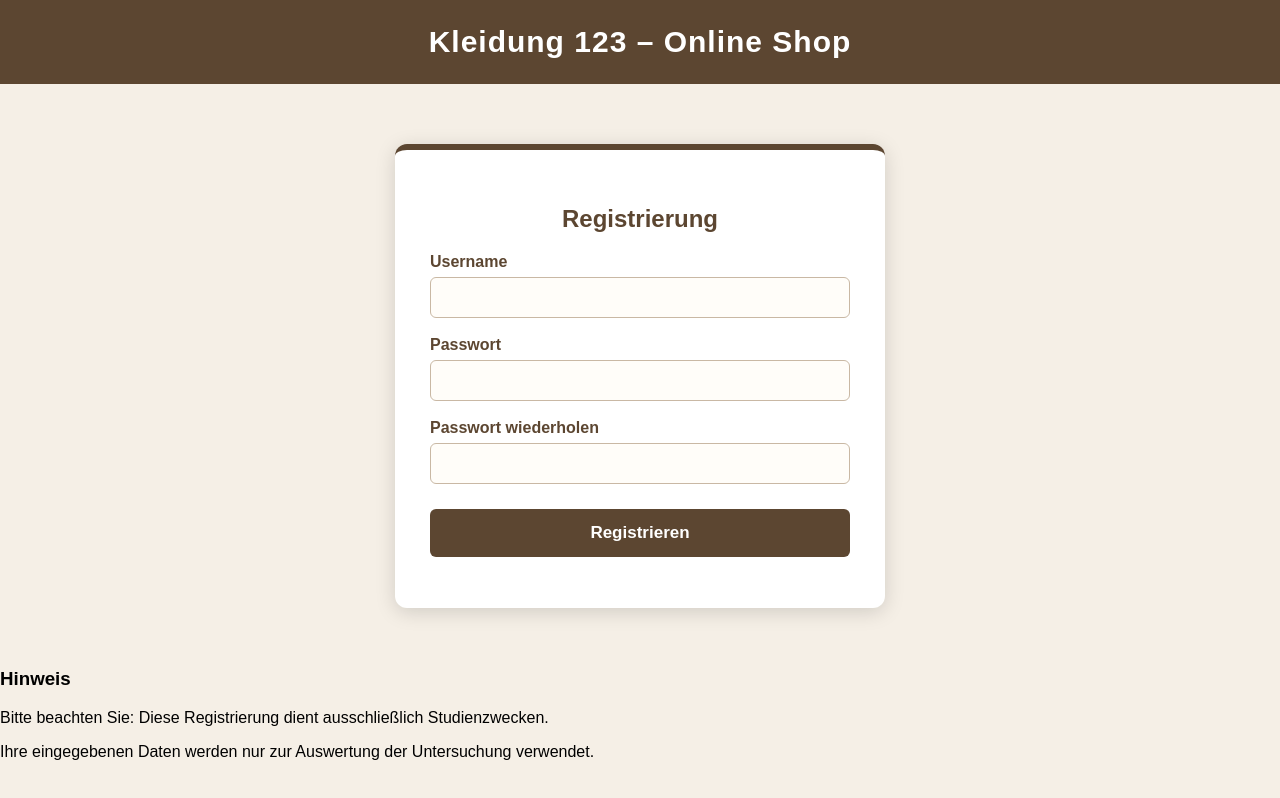
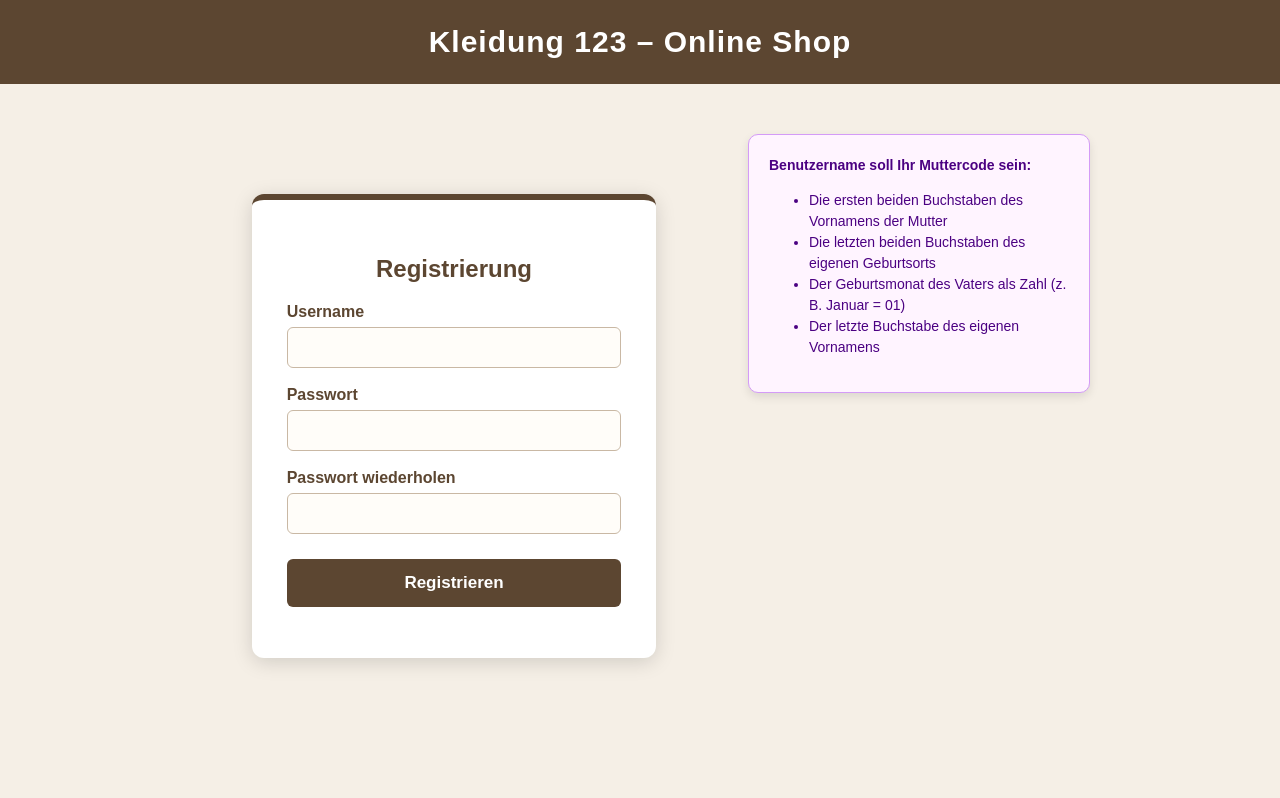
Before and after one commit to Hinsena/Hinsena.github.io, a website: page index.html in a window 1280 px wide. Drawn offline with Linux system fonts and the light colour scheme.

Commit message:
Add styling and info box for registration section

```diff
--- a/index.html
+++ b/index.html
@@ -80,6 +80,34 @@
 
     .screen { display: none; }
     .active { display: block; }
+
+     /* ===== Flex Container für Form + Info Box ===== */
+    .main-container {
+      display: flex;
+      justify-content: center;
+      align-items: flex-start;
+      gap: 30px;
+      max-width: 900px;
+      margin: 50px auto;
+    }
+
+    /* ===== Info Box rechts ===== */
+    .info-box {
+      width: 300px;
+      background-color: #fff4ff;
+      border: 1px solid #d49bf7;
+      border-radius: 10px;
+      padding: 20px;
+      color: #4b0082;
+      font-size: 14px;
+      line-height: 1.5;
+      box-shadow: 0 4px 10px rgba(0,0,0,0.1);
+    }
+
+    @media (max-width: 800px) {
+      .main-container { flex-direction: column; align-items: center; }
+      .info-box { width: 90%; margin-top: 20px; }
+    }
   </style>
 </head>
 <body>
@@ -87,11 +115,11 @@
 <header>Kleidung 123 – Online Shop</header>
 
 <!-- Registrierung -->
-<!-- Registrierung -->
+<!-- Registrierung + Info Box -->
 <div id="registerScreen" class="screen active">
   <div class="main-container">
 
-    <!-- Originaler Registrierungs-Container -->
+    <!-- Registrierung Formular -->
     <div class="container">
       <h2>Registrierung</h2>
       <form id="registerForm">
@@ -106,16 +134,19 @@
       <p class="error" id="regError"></p>
     </div>
 
-    <!-- 🟣 INFO-BOX (NEU) -->
+    <!-- Info Box rechts -->
     <div class="info-box">
-      <h3>Hinweis</h3>
-      <p>Bitte beachten Sie: Diese Registrierung dient ausschließlich Studienzwecken.</p>
-      <p>Ihre eingegebenen Daten werden nur zur Auswertung der Untersuchung verwendet.</p>
+      <strong>Benutzername soll Ihr Muttercode sein:</strong>
+      <ul>
+        <li>Die ersten beiden Buchstaben des Vornamens der Mutter</li>
+        <li>Die letzten beiden Buchstaben des eigenen Geburtsorts</li>
+        <li>Der Geburtsmonat des Vaters als Zahl (z. B. Januar = 01)</li>
+        <li>Der letzte Buchstabe des eigenen Vornamens</li>
+      </ul>
     </div>
 
   </div>
 </div>
-
 
 <!-- Login -->
 <div id="loginScreen" class="container screen">
```
